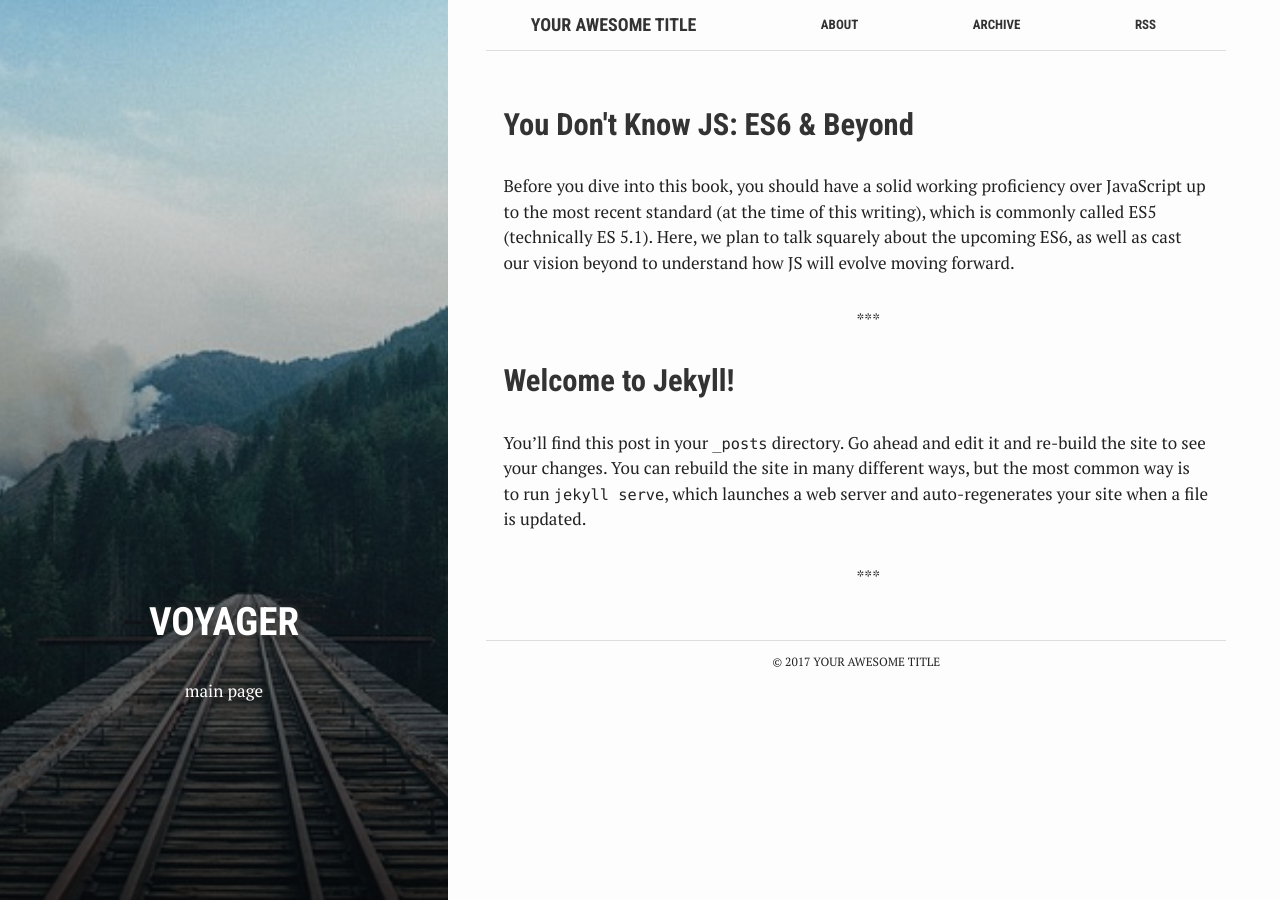
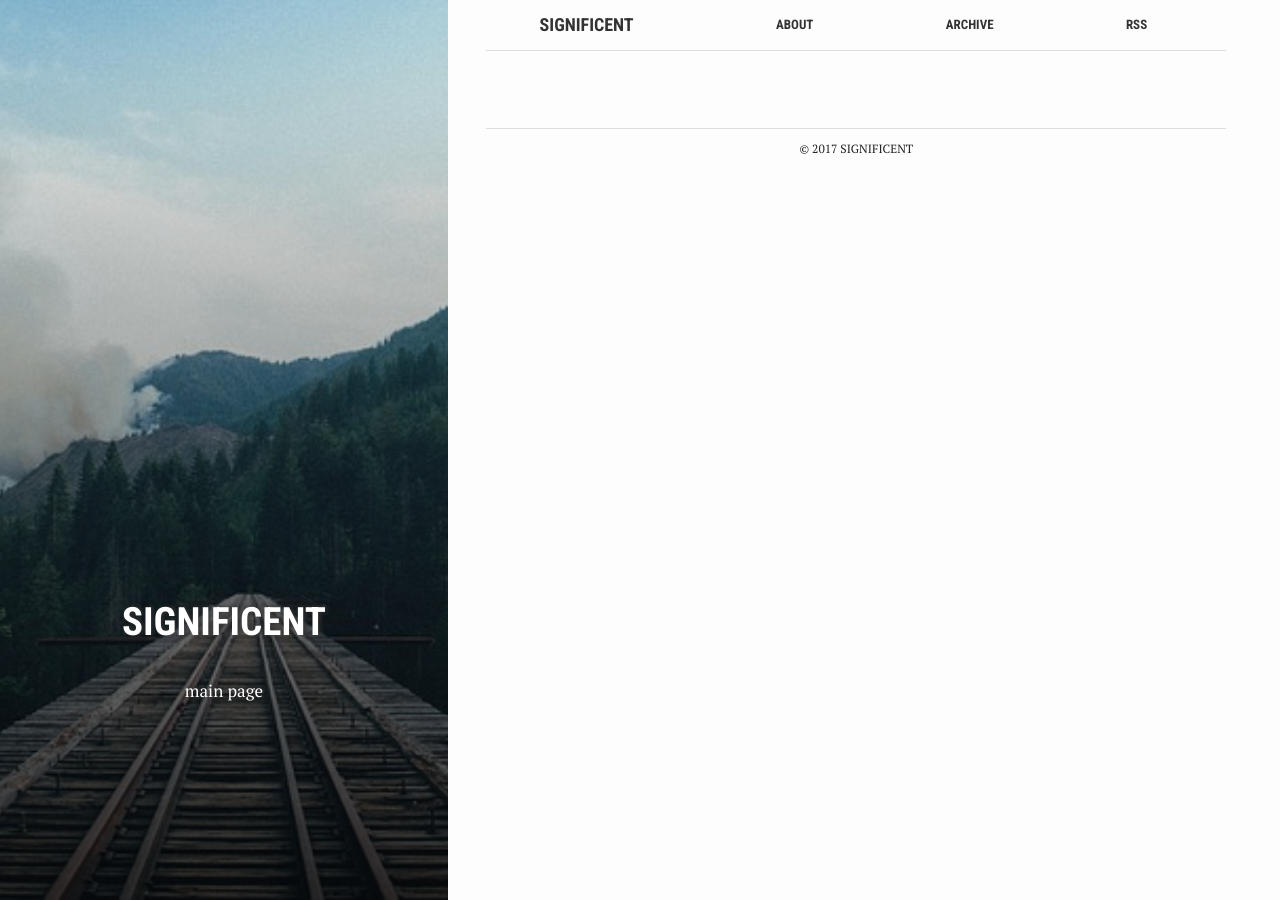
Before and after one commit to acsexton/acsexton.github.io, a Jekyll site: the page built from index.html, in a window 1280 px wide. Built offline with Jekyll 4.4.1, drawn with Linux system fonts in a browser that asks for light colours.

Commit message:
Some basic details updated

```diff
--- a/_config.yml
+++ b/_config.yml
@@ -6,17 +6,15 @@
 # 'jekyll serve'. If you change this file, please restart the server process.
 
 # Site settings
-title: Your awesome title
-email: your-email@domain.com
+title: Significent
+email: barrowlights AT gmail .d.o.t. com
 description: > # this means to ignore newlines until "baseurl:"
-  Write an awesome description for your new site here. You can edit this
-  line in _config.yml. It will appear in your document head meta (for
-  Google search results) and in your feed.xml site description.
+   Because always reboot first.
 baseurl: "" # the subpath of your site, e.g. /blog
 lang: "en"
 url: "http://localhost:4000" # the base hostname & protocol for your site
-twitter_username: jekyllrb
-github_username:  jekyll
+twitter_username: barrowlights
+github_username: barrowlights
 disqus_username:
 
 # Build settings
--- a/_posts/2016-06-28-welcome-to-jekyll.markdown
+++ /dev/null
@@ -1,29 +0,0 @@
----
-layout: post
-title:  "Welcome to Jekyll!"
-crawlertitle: "How to use jekyll"
-summary: "Jekyll default page"
-date:   2016-06-28 23:09:47 +0700
-categories: posts
-tags: 'jekyll'
-author: redVi
----
-You’ll find this post in your `_posts` directory. Go ahead and edit it and re-build the site to see your changes. You can rebuild the site in many different ways, but the most common way is to run `jekyll serve`, which launches a web server and auto-regenerates your site when a file is updated.
-
-To add new posts, simply add a file in the `_posts` directory that follows the convention `YYYY-MM-DD-name-of-post.ext` and includes the necessary front matter. Take a look at the source for this post to get an idea about how it works.
-
-Jekyll also offers powerful support for code snippets:
-
-{% highlight ruby %}
-def print_hi(name)
-  puts "Hi, #{name}"
-end
-print_hi('Tom')
-#=> prints 'Hi, Tom' to STDOUT.
-{% endhighlight %}
-
-Check out the [Jekyll docs][jekyll-docs] for more info on how to get the most out of Jekyll. File all bugs/feature requests at [Jekyll’s GitHub repo][jekyll-gh]. If you have questions, you can ask them on [Jekyll Talk][jekyll-talk].
-
-[jekyll-docs]: http://jekyllrb.com/docs/home
-[jekyll-gh]:   https://github.com/jekyll/jekyll
-[jekyll-talk]: https://talk.jekyllrb.com/
--- a/_posts/2016-06-29-es6.md
+++ /dev/null
@@ -1,41 +0,0 @@
----
-bg: "tools.jpg"
-layout: post
-title:  "You Don't Know JS: ES6 & Beyond"
-crawlertitle: "About ES6"
-summary: "What's new in ES6"
-date:   2016-06-29 20:09:47 +0700
-categories: posts
-tags: ['front-end']
-author: redVi
----
-Before you dive into this book, you should have a solid working proficiency over JavaScript up to the most recent standard (at the time of this writing), which is commonly called ES5 (technically ES 5.1). Here, we plan to talk squarely about the upcoming ES6, as well as cast our vision beyond to understand how JS will evolve moving forward.
-
-If you are still looking for confidence with JavaScript, I highly recommend you read the other titles in this series first:
-
-Up & Going: Are you new to programming and JS? This is the roadmap you need to consult as you start your learning journey.
-
-- Up & Going
-- Scope & Closures
-- this & Object Prototypes
-- Types & Grammar
-- Async & Performance
-
-[![railroad]({{ site.images }}/rails.jpg)]({{ site.images }}/rails.jpg)
-
-If you've already read all those titles and you feel pretty comfortable with the topics they cover, it's time we dive into the evolution of JS to explore all the changes coming not only soon but farther over the horizon.
-
-## `let` Declarations
-
-However, we can now create declarations that are bound to any block, called (unsurprisingly) *block scoping*. This means all we need is a pair of `{ .. }` to create a scope. Instead of using var, which always declares variables attached to the enclosing function (or global, if top level) scope, use `let`:
-
-{% highlight js %}
-var a = 2;
-
-{
-    let a = 3;
-    console.log( a );   // 3
-}
-
-console.log( a );       // 2
-{% endhighlight %}
--- a/index.html
+++ b/index.html
@@ -2,7 +2,7 @@
 bg: "rails.jpg"
 layout: default
 crawlertitle: "Jekyll blog"
-title: "Voyager"
+title: "Significent"
 summary: "main page"
 ---
 
```
